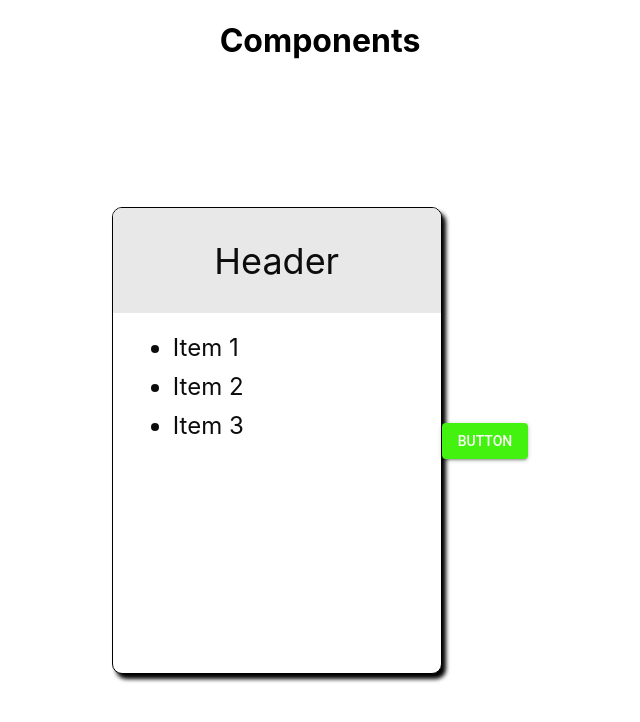
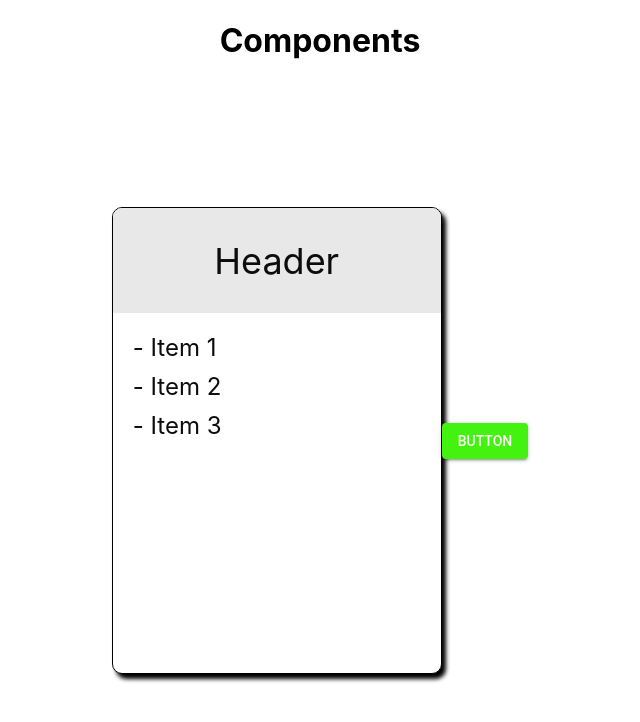
Before and after one commit to asooge/material-ui-list-card, a React (Create React App) app: page / in a window 1280 px wide. Shown: the top 722 px of the page, without its empty margins (320-960 px from the left). Built offline with nearby package versions, Linux system fonts and the light colour scheme.

Commit message:
Custom style for <li> with hyphen rather than bullet point

```diff
--- a/src/components/list-card/ListCard.scss
+++ b/src/components/list-card/ListCard.scss
@@ -27,9 +27,13 @@ $darkHeader: #727272;
         font-size: 24px;
         margin: 20px;
         min-height: 320px;
-
+        padding: 0;
+        list-style-type: none;
         li {
-            margin-bottom: 10px
+            margin-bottom: 10px;
+        };
+        li:before {
+            content: '- '
         }
     }
 }
```
